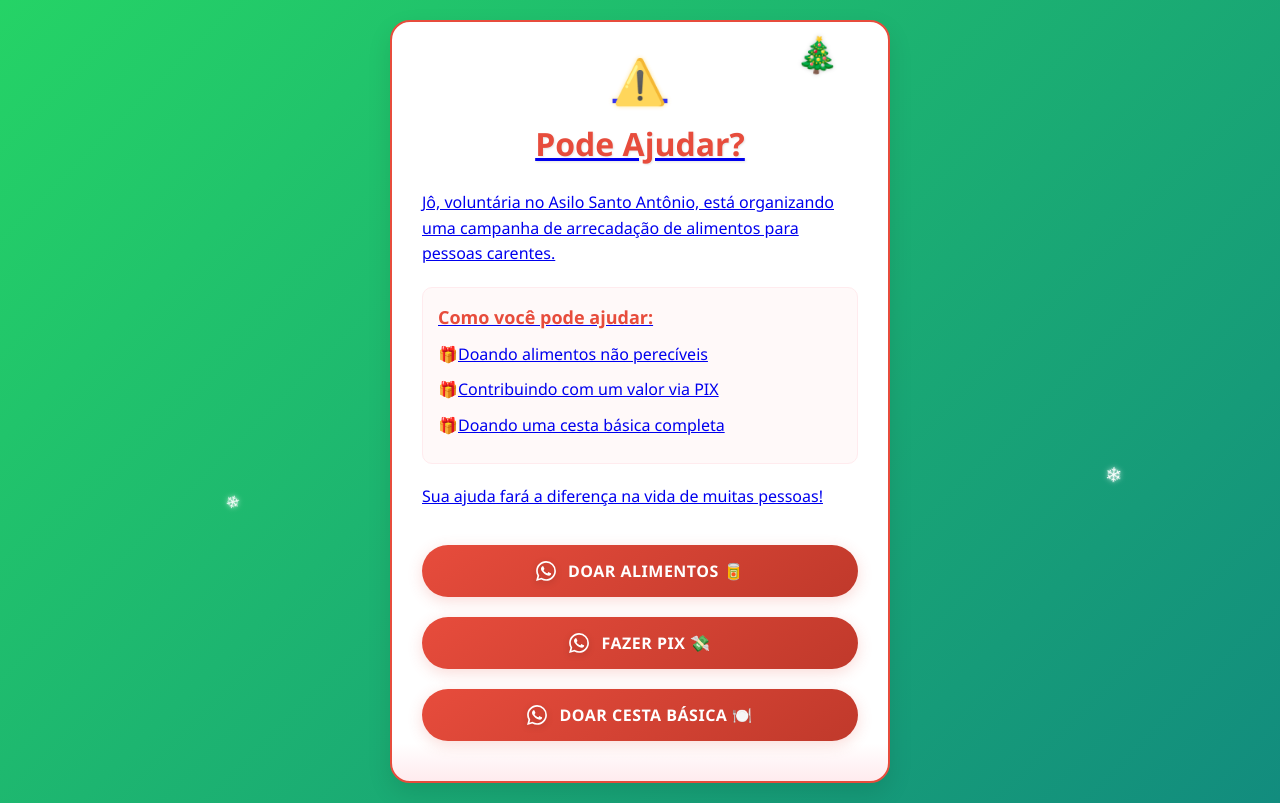
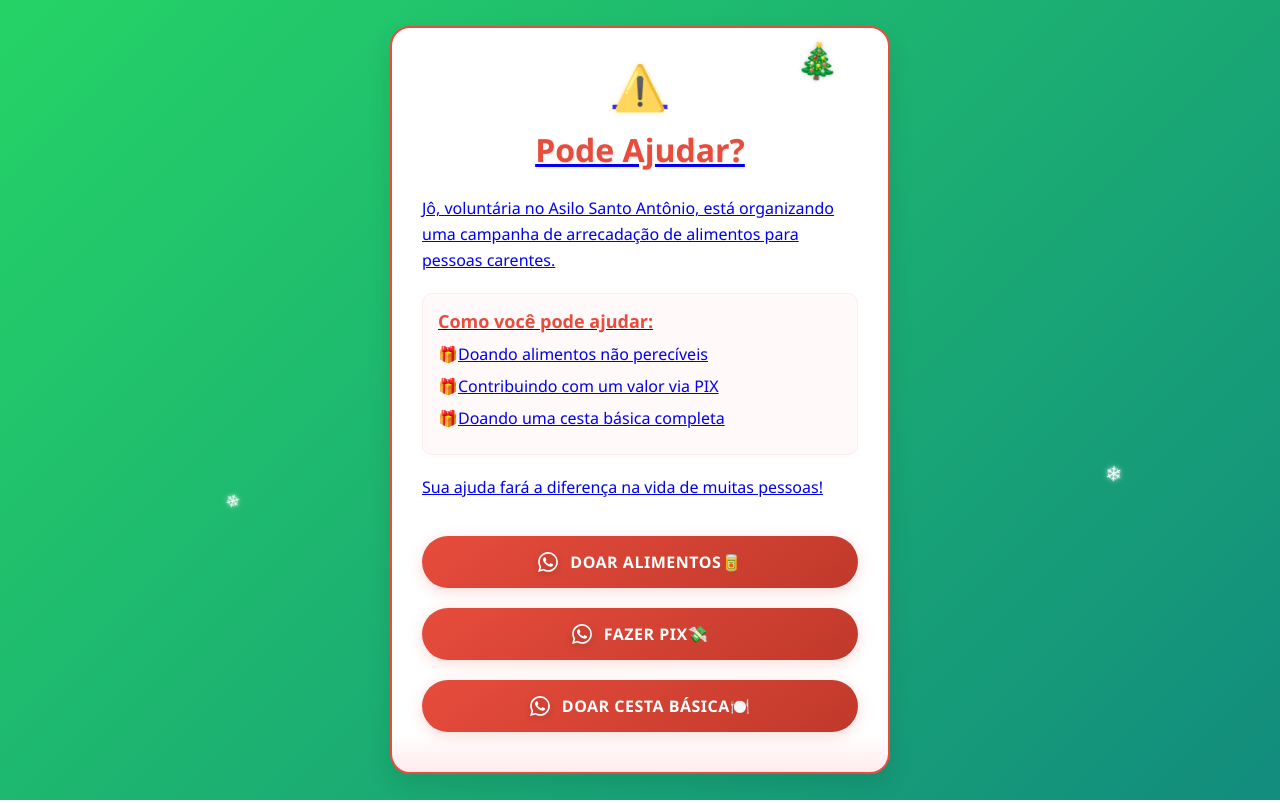
Before and after one commit to luannysantos/bastardadoll.github.io, a plain HTML site: page doa.html in a window 1280 px wide. Drawn offline with Linux system fonts and the light colour scheme.

Commit message:
Update doa.html

```diff
--- a/doa.html
+++ b/doa.html
@@ -1,6 +1,5 @@
 <!DOCTYPE html>
 <html lang="pt-br">
-<head>
 <head>
     <a href="https://wa.me/5512988590324">
             <meta charset="UTF-8">
@@ -56,6 +55,8 @@
                     z-index: 1;
                     pointer-events: none;
                     will-change: transform;
+                    backface-visibility: hidden;
+                    transform: translateZ(0);
                 }
 
                 .card {
@@ -128,8 +129,43 @@
 
                 .content {
                     margin-bottom: 25px;
+                }
+
+                .content p {
+                    font-size: clamp(14px, 3.5vw, 16px);
                     line-height: 1.6;
+                }
+
+                .ways-to-help {
+                    margin: 20px 0;
+                    padding: 15px;
+                    background: #fff9f9;
+                    border-radius: 10px;
+                    border: 1px solid #ffebee;
+                }
+
+                .ways-to-help h2 {
+                    font-size: clamp(16px, 4vw, 18px);
+                    font-weight: 600;
+                    color: #e74c3c;
+                    margin-bottom: 10px;
+                }
+
+                .ways-to-help ul {
+                    list-style-type: none;
+                    padding-left: 20px;
+                }
+
+                .ways-to-help li {
                     font-size: clamp(14px, 3.5vw, 16px);
+                    margin-bottom: 10px;
+                    position: relative;
+                }
+
+                .ways-to-help li:before {
+                    content: "🎁";
+                    position: absolute;
+                    left: -20px;
                 }
 
                 .contact-btn {
@@ -142,7 +178,9 @@
                     align-items: center;
                     justify-content: center;
                     font-weight: 600;
-            transition: all 0.3s ease;
+                    transition: transform 0.3s cubic-bezier(0.4, 0, 0.2, 1),
+                                box-shadow 0.3s cubic-bezier(0.4, 0, 0.2, 1),
+                                background-color 0.3s cubic-bezier(0.4, 0, 0.2, 1);
                     border: none;
                     width: 100%;
                     text-align: center;
@@ -155,6 +193,9 @@
                     -webkit-tap-highlight-color: transparent;
                     position: relative;
                     overflow: hidden;
+                    will-change: transform;
+                    transform: translateZ(0);
+                    backface-visibility: hidden;
                 }
 
                 .contact-btn:hover, .contact-btn:active {
@@ -173,37 +214,6 @@
                     width: clamp(16px, 4vw, 20px);
                     height: clamp(16px, 4vw, 20px);
                     filter: drop-shadow(0 2px 3px rgba(0,0,0,0.2));
-        }
-
-        .ways-to-help {
-            margin: 20px 0;
-            padding: 15px;
-            background: #fff9f9;
-            border-radius: 10px;
-            border: 1px solid #ffebee;
-        }
-
-        .ways-to-help h2 {
-            color: #e74c3c;
-            margin-bottom: 10px;
-            font-size: clamp(16px, 4vw, 18px);
-        }
-
-        .ways-to-help ul {
-            list-style-type: none;
-            padding-left: 20px;
-        }
-
-        .ways-to-help li {
-            margin-bottom: 10px;
-            position: relative;
-            font-size: clamp(14px, 3.5vw, 16px);
-        }
-
-        .ways-to-help li:before {
-            content: "🎁";
-            position: absolute;
-            left: -20px;
                 }
 
                 .buttons-container {
@@ -228,15 +238,11 @@
                 }
 
                 @media (prefers-reduced-motion: reduce) {
-            .snowflake {
-                animation: none;
-                display: none;
-            }
-            .header::after {
-                animation: none;
-            }
-            .warning-icon {
-                animation: none;
+                    * {
+                        animation-duration: 0.01ms !important;
+                        animation-iteration-count: 1 !important;
+                        transition-duration: 0.01ms !important;
+                        scroll-behavior: auto !important;
                     }
                 }
             </style>
@@ -274,9 +280,9 @@
 
                 function cleanupSnowflakes() {
                     try {
-                const snowflakes = document.querySelectorAll('.snowflake');
-                snowflakes.forEach(snowflake => {
-                    if (snowflake.offsetTop > window.innerHeight) {
+                        const viewport = window.innerHeight;
+                        document.querySelectorAll('.snowflake').forEach(snowflake => {
+                            if (snowflake.getBoundingClientRect().top > viewport + 100) {
                                 snowflake.remove();
                             }
                         });
@@ -285,7 +291,15 @@
                     }
                 }
 
-        setInterval(cleanupSnowflakes, 5000);
+                let cleanupFrame;
+                function scheduleCleanup() {
+                    if (cleanupFrame) {
+                        cancelAnimationFrame(cleanupFrame);
+                    }
+                    cleanupFrame = requestAnimationFrame(cleanupSnowflakes);
+                }
+
+                setInterval(scheduleCleanup, 5000);
                 window.onload = createSnowflakes;
             </script>
 
@@ -311,37 +325,43 @@
                 </div>
 
                 <div class="buttons-container">
-            <a href="https://wa.me/5512988590324?text=Olá! Vim através da Luanny, e gostaria de doar alimentos para ajudar na campanha do Asilo Santo Antônio. Pode me dizer como posso contribuir?"
+                    <a href="https://wa.me/5512988590324?text=Olá! Vim através da Luanny, e gostaria de doar alimentos para ajudar na campanha de cestas básicas. Pode me dizer como posso contribuir?"
                        class="contact-btn"
                        target="_blank"
                        rel="noopener noreferrer"
-               aria-label="Contatar pelo WhatsApp para doar alimentos">
+                       aria-label="Contatar pelo WhatsApp para doar alimentos"
+                       role="button">
                         <svg class="whatsapp-icon" viewBox="0 0 24 24" fill="currentColor" aria-hidden="true">
                             <path d="M17.472 14.382c-.297-.149-1.758-.867-2.03-.967-.273-.099-.471-.148-.67.15-.197.297-.767.966-.94 1.164-.173.199-.347.223-.644.075-.297-.15-1.255-.463-2.39-1.475-.883-.788-1.48-1.761-1.653-2.059-.173-.297-.018-.458.13-.606.134-.133.298-.347.446-.52.149-.174.198-.298.298-.497.099-.198.05-.371-.025-.52-.075-.149-.669-1.612-.916-2.207-.242-.579-.487-.5-.669-.51-.173-.008-.371-.01-.57-.01-.198 0-.52.074-.792.372-.272.297-1.04 1.016-1.04 2.479 0 1.462 1.065 2.875 1.213 3.074.149.198 2.096 3.2 5.077 4.487.709.306 1.262.489 1.694.625.712.227 1.36.195 1.871.118.571-.085 1.758-.719 2.006-1.413.248-.694.248-1.289.173-1.413-.074-.124-.272-.198-.57-.347m-5.421 7.403h-.004a9.87 9.87 0 01-5.031-1.378l-.361-.214-3.741.982.998-3.648-.235-.374a9.86 9.86 0 01-1.51-5.26c.001-5.45 4.436-9.884 9.888-9.884 2.64 0 5.122 1.03 6.988 2.898a9.825 9.825 0 012.893 6.994c-.003 5.45-4.437 9.884-9.885 9.884m8.413-18.297A11.815 11.815 0 0012.05 0C5.495 0 .16 5.335.157 11.892c0 2.096.547 4.142 1.588 5.945L.057 24l6.305-1.654a11.882 11.882 0 005.683 1.448h.005c6.554 0 11.89-5.335 11.893-11.893a11.821 11.821 0 00-3.48-8.413Z"/>
                         </svg>
-                Doar Alimentos 🥫
+                        <span>Doar Alimentos</span>
+                        <span aria-hidden="true">🥫</span>
                     </a>
 
-            <a href="https://wa.me/5512988590324?text=Olá! Vim através da Luanny, e gostaria de contribuir via PIX para a campanha do Asilo Santo Antônio. Pode me passar as informações para doação?"
+                    <a href="https://wa.me/5512988590324?text=Olá! Vim através da Luanny, e gostaria de contribuir via PIX para a campanha dde cestas básicas. Pode me passar as informações para doação?"
                        class="contact-btn"
                        target="_blank"
                        rel="noopener noreferrer"
-               aria-label="Contatar pelo WhatsApp para contribuir via PIX">
+                       aria-label="Contatar pelo WhatsApp para contribuir via PIX"
+                       role="button">
                         <svg class="whatsapp-icon" viewBox="0 0 24 24" fill="currentColor" aria-hidden="true">
                             <path d="M17.472 14.382c-.297-.149-1.758-.867-2.03-.967-.273-.099-.471-.148-.67.15-.197.297-.767.966-.94 1.164-.173.199-.347.223-.644.075-.297-.15-1.255-.463-2.39-1.475-.883-.788-1.48-1.761-1.653-2.059-.173-.297-.018-.458.13-.606.134-.133.298-.347.446-.52.149-.174.198-.298.298-.497.099-.198.05-.371-.025-.52-.075-.149-.669-1.612-.916-2.207-.242-.579-.487-.5-.669-.51-.173-.008-.371-.01-.57-.01-.198 0-.52.074-.792.372-.272.297-1.04 1.016-1.04 2.479 0 1.462 1.065 2.875 1.213 3.074.149.198 2.096 3.2 5.077 4.487.709.306 1.262.489 1.694.625.712.227 1.36.195 1.871.118.571-.085 1.758-.719 2.006-1.413.248-.694.248-1.289.173-1.413-.074-.124-.272-.198-.57-.347m-5.421 7.403h-.004a9.87 9.87 0 01-5.031-1.378l-.361-.214-3.741.982.998-3.648-.235-.374a9.86 9.86 0 01-1.51-5.26c.001-5.45 4.436-9.884 9.888-9.884 2.64 0 5.122 1.03 6.988 2.898a9.825 9.825 0 012.893 6.994c-.003 5.45-4.437 9.884-9.885 9.884m8.413-18.297A11.815 11.815 0 0012.05 0C5.495 0 .16 5.335.157 11.892c0 2.096.547 4.142 1.588 5.945L.057 24l6.305-1.654a11.882 11.882 0 005.683 1.448h.005c6.554 0 11.89-5.335 11.893-11.893a11.821 11.821 0 00-3.48-8.413Z"/>
                         </svg>
-                Fazer PIX 💸
+                        <span>Fazer PIX</span>
+                        <span aria-hidden="true">💸</span>
                     </a>
 
                     <a href="https://wa.me/5512988590324?text=Olá! Vim através da Luanny, e gostaria de doar uma cesta básica completa para a campanha do Asilo Santo Antônio. Como posso realizar a entrega?"
                        class="contact-btn"
                        target="_blank"
                        rel="noopener noreferrer"
-               aria-label="Contatar pelo WhatsApp para doar uma cesta básica completa">
+                       aria-label="Contatar pelo WhatsApp para doar uma cesta básica completa"
+                       role="button">
                         <svg class="whatsapp-icon" viewBox="0 0 24 24" fill="currentColor" aria-hidden="true">
                             <path d="M17.472 14.382c-.297-.149-1.758-.867-2.03-.967-.273-.099-.471-.148-.67.15-.197.297-.767.966-.94 1.164-.173.199-.347.223-.644.075-.297-.15-1.255-.463-2.39-1.475-.883-.788-1.48-1.761-1.653-2.059-.173-.297-.018-.458.13-.606.134-.133.298-.347.446-.52.149-.174.198-.298.298-.497.099-.198.05-.371-.025-.52-.075-.149-.669-1.612-.916-2.207-.242-.579-.487-.5-.669-.51-.173-.008-.371-.01-.57-.01-.198 0-.52.074-.792.372-.272.297-1.04 1.016-1.04 2.479 0 1.462 1.065 2.875 1.213 3.074.149.198 2.096 3.2 5.077 4.487.709.306 1.262.489 1.694.625.712.227 1.36.195 1.871.118.571-.085 1.758-.719 2.006-1.413.248-.694.248-1.289.173-1.413-.074-.124-.272-.198-.57-.347m-5.421 7.403h-.004a9.87 9.87 0 01-5.031-1.378l-.361-.214-3.741.982.998-3.648-.235-.374a9.86 9.86 0 01-1.51-5.26c.001-5.45 4.436-9.884 9.888-9.884 2.64 0 5.122 1.03 6.988 2.898a9.825 9.825 0 012.893 6.994c-.003 5.45-4.437 9.884-9.885 9.884m8.413-18.297A11.815 11.815 0 0012.05 0C5.495 0 .16 5.335.157 11.892c0 2.096.547 4.142 1.588 5.945L.057 24l6.305-1.654a11.882 11.882 0 005.683 1.448h.005c6.554 0 11.89-5.335 11.893-11.893a11.821 11.821 0 00-3.48-8.413Z"/>
                         </svg>
-                Doar Cesta Básica 🍽️
+                        <span>Doar Cesta Básica</span>
+                        <span aria-hidden="true">🍽️</span>
                     </a>
                 </div>
             </div>
```
Lines whose indentation alone changed are shown as unchanged.
